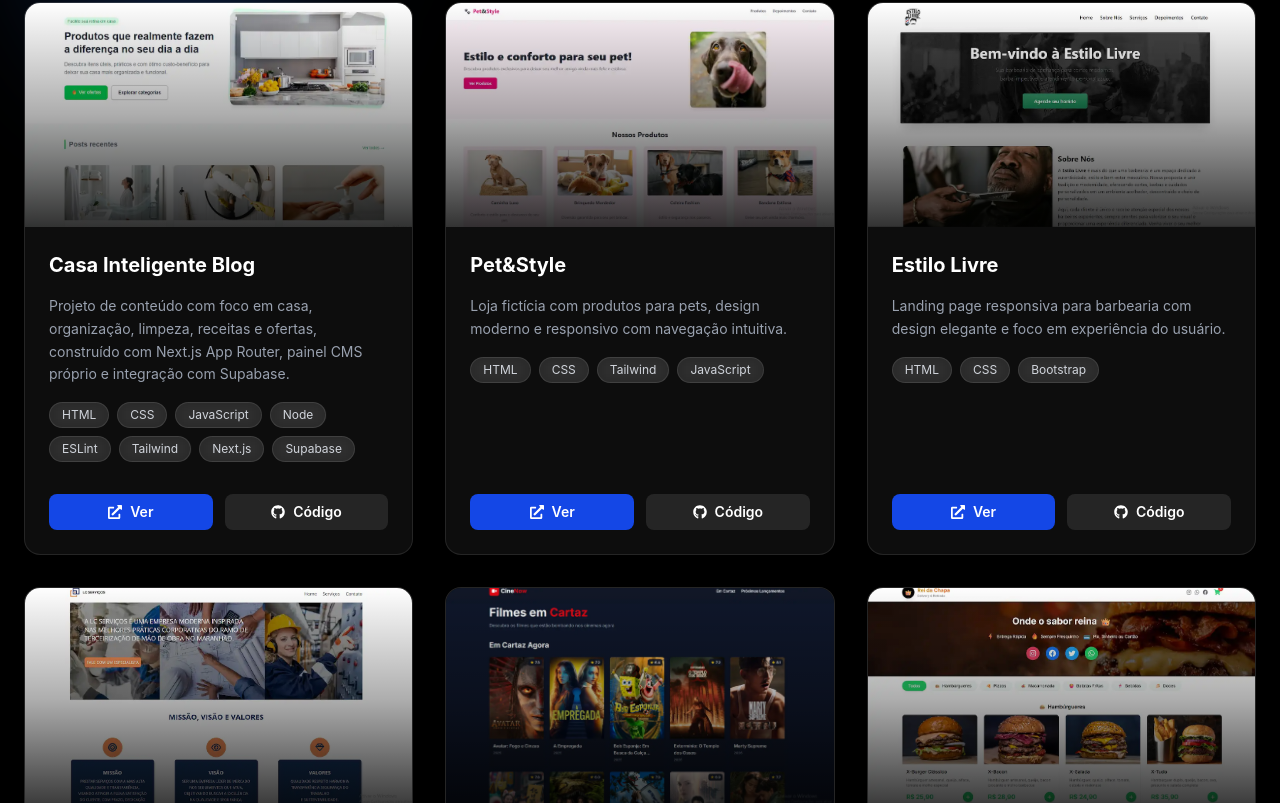
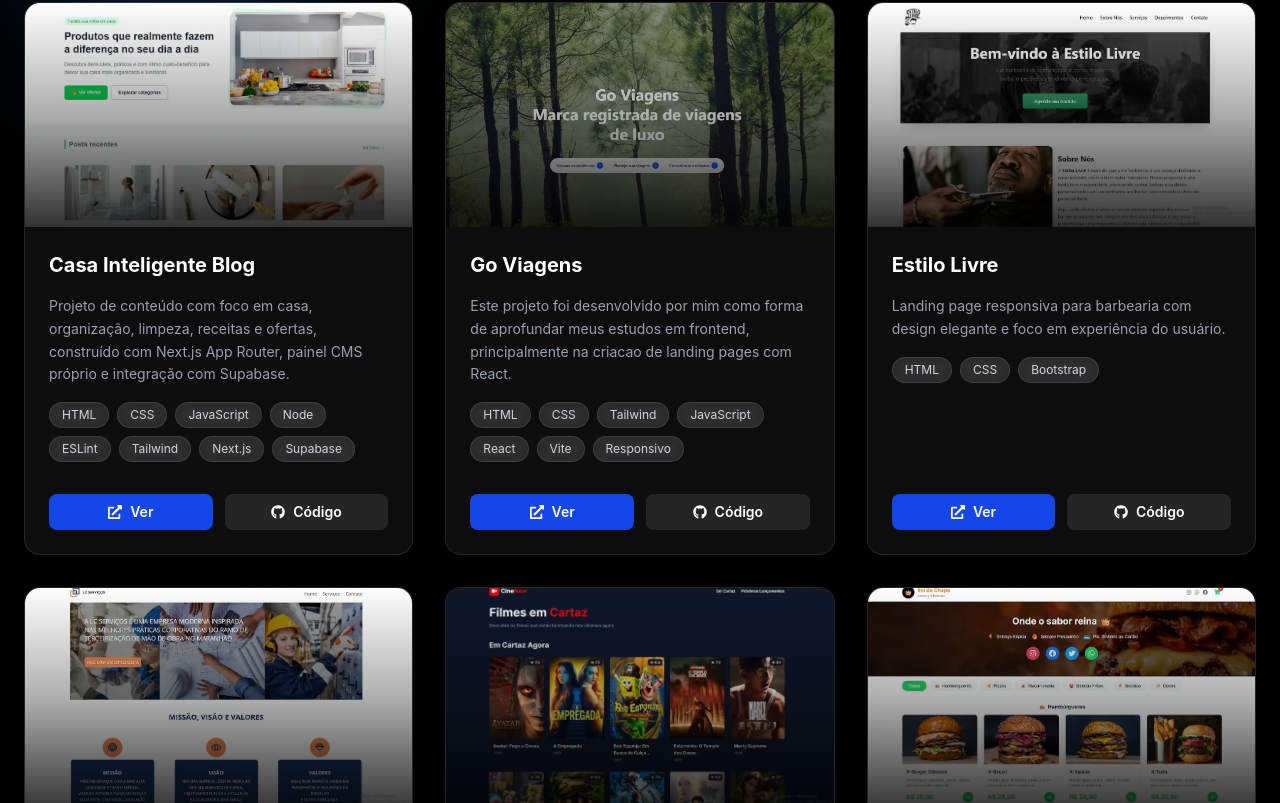
Before and after one commit to Ricardo-dev-00/Portfolio-React, a React (Vite) app in the folder portfolio/: page / in a window 1280 px wide. Shown: the part 2608-3411 px from the top of the page. Built offline with nearby package versions, Linux system fonts and the light colour scheme.

Commit message:
fix: atualizar informações do projeto Go Viagens e imagem correspondente

```diff
--- a/portfolio/src/components/Projects/projectsData.js
+++ b/portfolio/src/components/Projects/projectsData.js
@@ -1,5 +1,5 @@
 import solar from "../../assets/images/casa-inteligent-blog.webp";
-import pet from "../../assets/images/pet&style.webp";
+import pet from "../../assets/images/Go-Viagens.webp";
 import estilo from "../../assets/images/estilolivre.webp";
 import lc from "../../assets/images/lc-servicos.webp";
 import cine from "../../assets/images/cinenow.webp";
@@ -26,13 +26,21 @@ const projects = [
   },
 
   {
-    title: "Pet&Style",
+    title: "Go Viagens",
     image: pet,
     description:
-      "Loja fictícia com produtos para pets, design moderno e responsivo com navegação intuitiva.",
-    tags: ["HTML", "CSS", "Tailwind", "JavaScript"],
-    live: "https://ricardo-dev-00.github.io/Pet-Style/#produtos",
-    github: "https://github.com/Ricardo-dev-00/Pet-Style",
+      "Este projeto foi desenvolvido por mim como forma de aprofundar meus estudos em frontend, principalmente na criacao de landing pages com React.",
+    tags: [
+      "HTML",
+      "CSS",
+      "Tailwind",
+      "JavaScript",
+      "React",
+      "Vite",
+      "Responsivo",
+    ],
+    live: "https://ricardo-dev-00.github.io/Go-Viagens/",
+    github: "https://github.com/Ricardo-dev-00/Go-Viagens",
   },
 
   {
```
